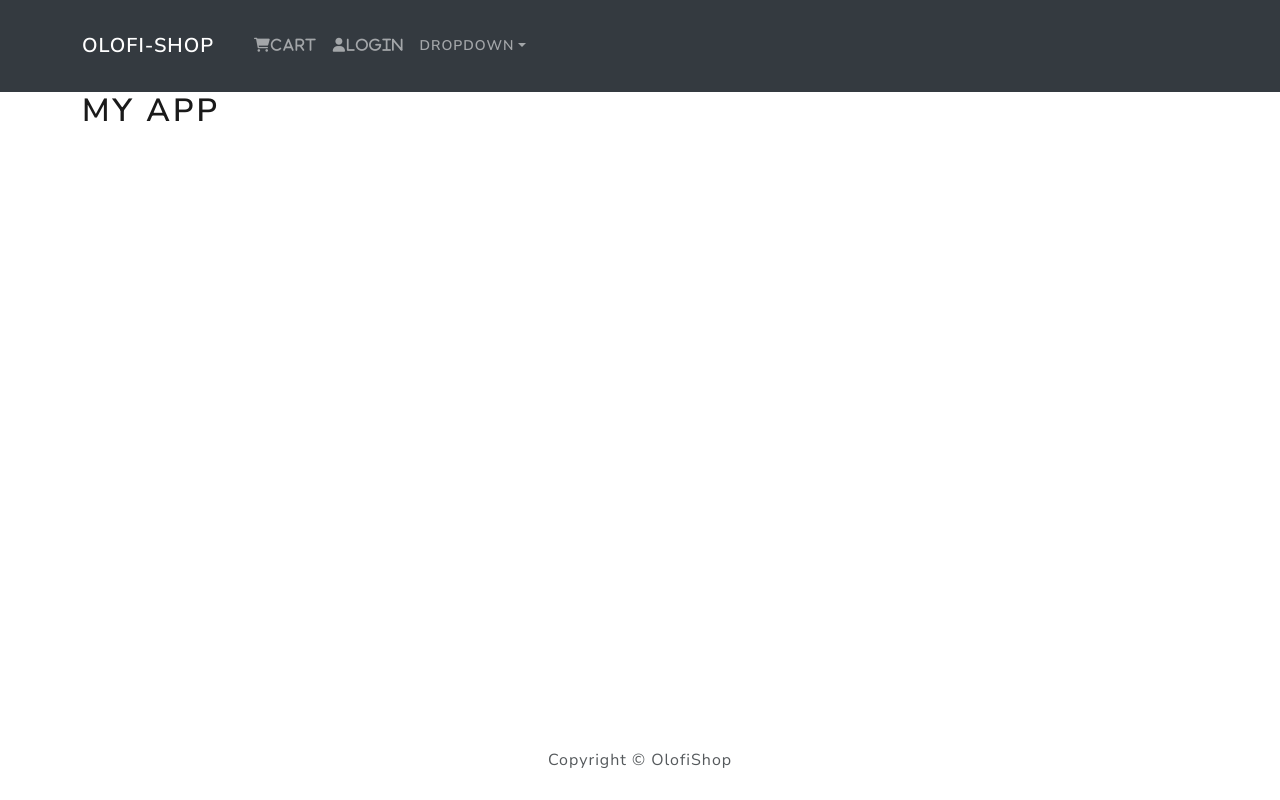
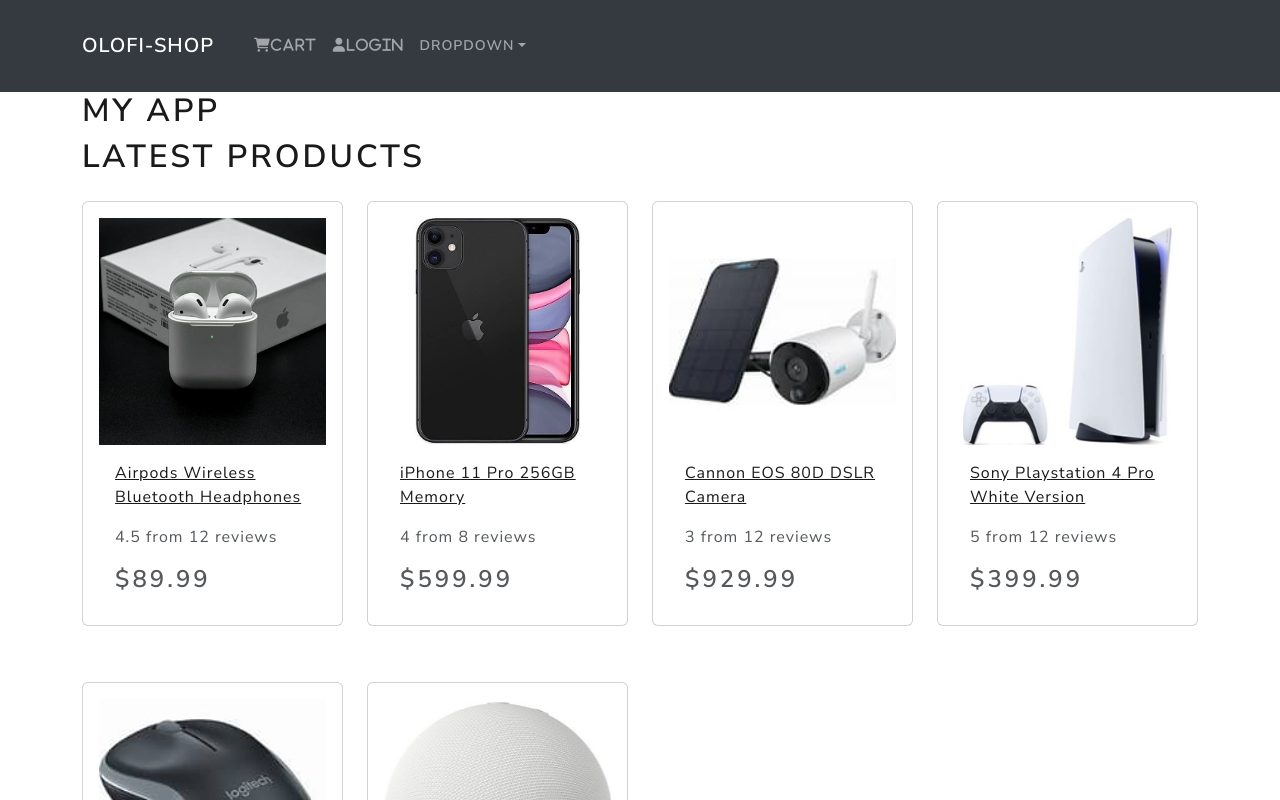
Before and after one commit to AL-Olofi1/OlofiShop, a React (Create React App) app: page / in a window 1280 px wide. Shown: the top 800 px of the page. Built offline with nearby package versions, Linux system fonts and the light colour scheme.

Commit message:
adding Homescreen

```diff
--- a/src/App.js
+++ b/src/App.js
@@ -1,8 +1,9 @@
-import {Container} from 'react-bootstrap';
+import { Container } from 'react-bootstrap';
 import logo from './logo.svg';
 import MyNavbar from './components/Header';
 import Footer from './components/Footer';
-
+import HomeScreen from './components/HomeScreen';
+import Products from './components/Product';
 function App() {
   return (
     <div className="App">
@@ -10,11 +11,13 @@
 
       <MyNavbar />
       <main className='py-6'>
-      <Container>
+        <Container>
 
-      <h1>My App</h1>
+          <h1>My App</h1>
 
-      </Container>
+          <HomeScreen />
+
+        </Container>
       </main>
       <Footer />
 
--- a/src/products.js
+++ b/src/components/HomeScreen.js
@@ -1,4 +1,7 @@
-// create a dummy product data
+import React from 'react'
+
+import { Row, Col } from 'react-bootstrap'
+import Product from './Product'
 const products = [
     {
         _id: '1',
@@ -79,3 +82,29 @@
         numReviews: 12,
     },
 ]
+
+
+function HomeScreen() {
+    return (
+        <div>
+            <h1>Latest Products</h1>
+            <Row>
+                {products.map(product => (
+                    <Col key={product._id} sm={12} md={6} lg={4} xl={3}>
+
+                        <Product product = {product} />
+                        <br />
+                    </Col>
+                ))}
+
+
+            </Row>
+
+
+
+
+        </div>
+    )
+}
+
+export default HomeScreen
--- /dev/null
+++ b/src/components/Product.js
@@ -0,0 +1,42 @@
+import React from 'react'
+import { Card } from 'react-bootstrap'
+function Product({ product }) {
+
+    return (
+        <Card className='my-3 p-3 rounded'>
+
+            <a href={`/product/${product._id}`}>
+
+                <Card.Img src={product.image} variant='top' />
+                </a>
+
+                {/* add title and price  */}
+                <Card.Body>
+                    <a href={`/product/${product._id}`}>
+                    <Card.Title as='div'>
+                        <strong>{product.name}</strong>
+                    </Card.Title>
+                    </a>
+
+                    <Card.Text as='div'>
+                        <div className='my-3'>
+                            {product.rating} from {product.numReviews} reviews
+                        </div>
+                    </Card.Text>
+                    <Card.Text as='h3'>
+                        ${product.price}
+                    </Card.Text>
+                </Card.Body>
+
+
+
+
+
+
+
+
+        </Card>
+    )
+}
+
+export default Product
```
